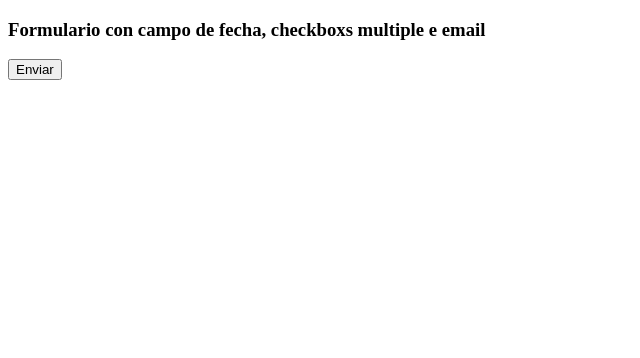
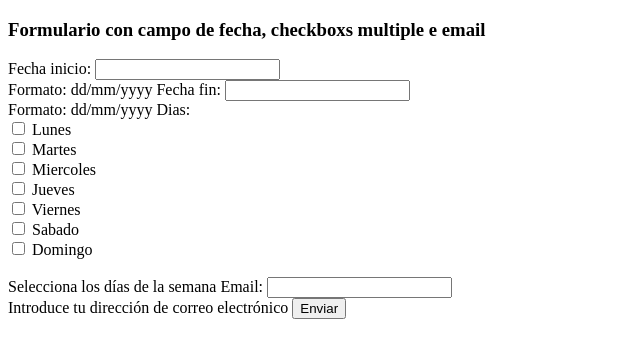
Before and after one commit to Gtrihid2211/repaso1, a Django app: page / in a window 1280 px wide. Shown: the top 358 px of the page, without its empty margins (0-640 px from the left). Run offline with Django 4.2, Linux system fonts and the light colour scheme.

Commit message:
problema resuelto

```diff
--- a/repaso/forms.py
+++ b/repaso/forms.py
@@ -5,14 +5,18 @@ from django.core.exceptions import ValidationError
 class FechasForm(forms.Form):
     fecha_inicio = forms.DateField(input_formats=['%d/%m/%Y'],help_text='Formato: dd/mm/yyyy')
     fecha_fin = forms.DateField(input_formats=['%d/%m/%Y'],help_text='Formato: dd/mm/yyyy')
+
+    dias_semana = [
+        ('lunes', 'Lunes'),
+        ('martes', 'Martes'),
+        ('miercoles', 'Miercoles'),
+        ('jueves', 'Jueves'),
+        ('viernes', 'Viernes'),
+        ('sabado', 'Sabado'),
+        ('domingo', 'Domingo'),
+    ]
     dias = forms.MultipleChoiceField(widget=forms.CheckboxSelectMultiple,
-                                     choices=[('lunes'),
-                                              ('martes'),
-                                              ('miercoles'),
-                                              ('jueves'),
-                                              ('viernes'),
-                                              ('sabado'),
-                                              ('domingo'),],
+                                     choices=dias_semana,
                                      help_text='Selecciona los días de la semana')
     email = forms.EmailField(help_text='Introduce tu dirección de correo electrónico')
 
--- a/repaso/templates/repaso/index.html
+++ b/repaso/templates/repaso/index.html
@@ -8,7 +8,7 @@
      <h3>Formulario con campo de fecha, checkboxs multiple e email</h3>
     <form method="post">
         {% csrf_token %}
-        {{ form.as_p }}
+        {{ formulario}}
         <button type="submit">Enviar</button>
     </form>
 </body>
```
Also changed, not shown: 1 other file.
